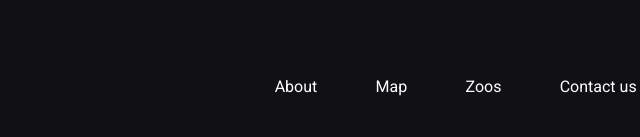
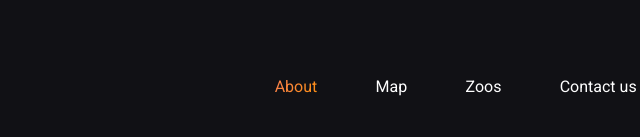
Before and after one commit to Ilichhh/rs-stage-1, a plain HTML site: page online-zoo/index.html in a window 1280 px wide. Shown: the part 4838-4975 px from the top of the page, 179-819 px from the left. Drawn offline with nearby package versions, Linux system fonts and the light colour scheme.

Commit message:
fix: edit footer link

```diff
--- a/online-zoo/index.html
+++ b/online-zoo/index.html
@@ -263,7 +263,7 @@
       </div>
       <div class="footer__wrapper-center">
         <ul class="menu">
-          <li class="menu__item"><a href="#" class="menu__link">About</a></li>
+          <li class="menu__item"><a href="#" class="menu__link menu__link_active">About</a></li>
           <li class="menu__item"><a href="#" class="menu__link">Map</a></li>
           <li class="menu__item"><a href="#" class="menu__link">Zoos</a></li>
           <li class="menu__item"><a href="#" class="menu__link">Contact us</a></li>
```
